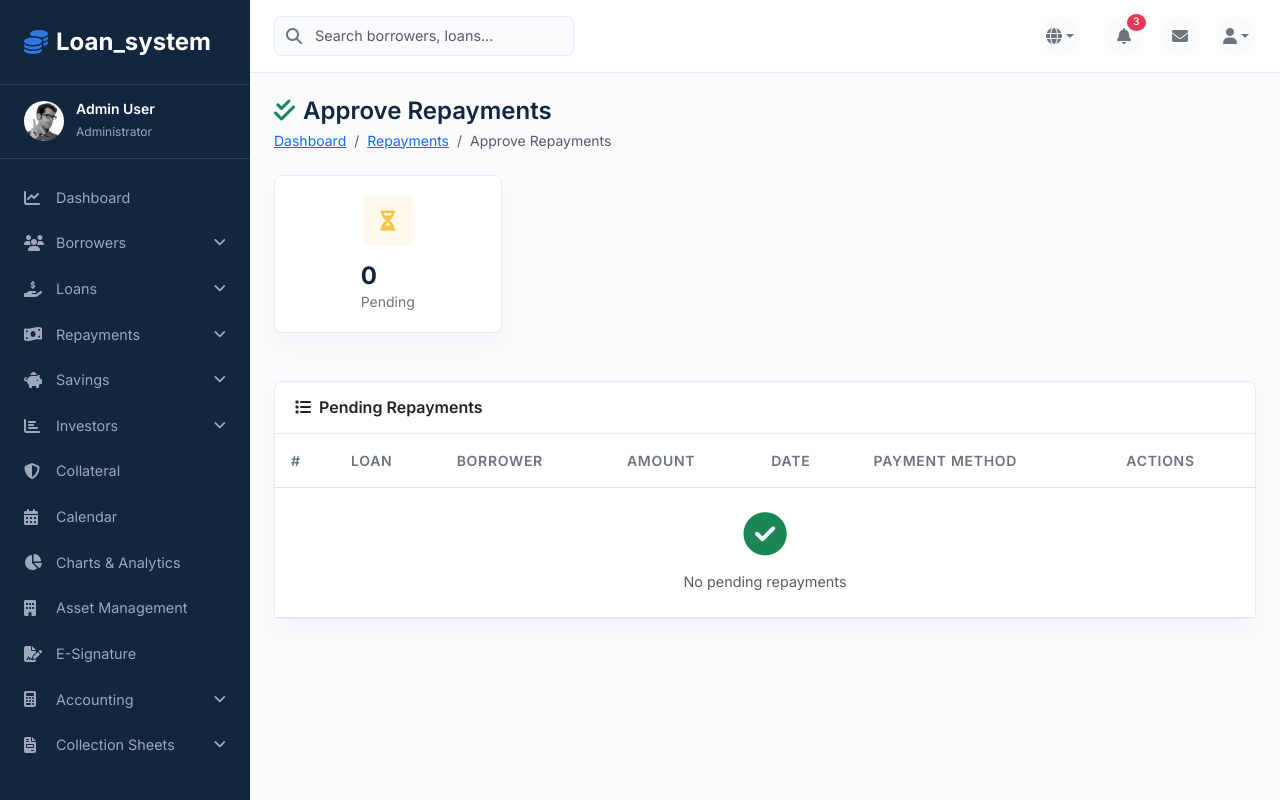
After one commit to fridygreyhat/loan_system, a PHP site: page /repayments/approve_repayments.php in a window 1280 px wide. The commit adds this page. Run offline with PHP 8.4, Linux system fonts and the light colour scheme; data that the repository does not hold is empty; some libraries are stand-ins or nearby versions.

Commit message:
Add new features and translations for repayment management
Adds new functionalities for viewing repayment charts, approving repayments, and importing repayments via CSV. Updates translations and navigation links accordingly.

Replit-Commit-Author: Agent
Replit-Commit-Session-Id: dc3c07b0-0c5b-4210-a188-fa4a2f5b311b
Replit-Commit-Checkpoint-Type: full_checkpoint
Replit-Commit-Event-Id: 55e83bbd-2188-4923-b344-383729dd4f75
Replit-Commit-Screenshot-Url: https://storage.googleapis.com/screenshot-production-us-central1/188b8014-310c-4017-9120-5e23b2b77949/dc3c07b0-0c5b-4210-a188-fa4a2f5b311b/AkdWlL0
Replit-Helium-Checkpoint-Created: true

```diff
--- a/helpers/lang.php
+++ b/helpers/lang.php
@@ -65,6 +65,22 @@ $translations = [
         'repayments' => 'Repayments',
         'view_repayments' => 'View Repayments',
         'bulk_repayments' => 'Bulk Repayments',
+        'add_bulk_repayments' => 'Add Bulk Repayments',
+        'add_repayments_csv' => 'Add Repayments - CSV file',
+        'repayments_charts' => 'Repayments Charts',
+        'approve_repayments' => 'Approve Repayments',
+        'upload_csv' => 'Upload CSV',
+        'select_csv_file' => 'Select CSV File',
+        'csv_format_help' => 'Upload a CSV file with repayment data',
+        'upload_and_process' => 'Upload and Process',
+        'csv_format' => 'CSV Format',
+        'csv_columns_required' => 'Required columns',
+        'download_template' => 'Download Template',
+        'payment_method' => 'Payment Method',
+        'payment_methods' => 'Payment Methods',
+        'collections' => 'Collections',
+        'pending_repayments' => 'Pending Repayments',
+        'no_pending_repayments' => 'No pending repayments',
         'savings' => 'Savings',
         'view_accounts' => 'View Accounts',
         'add_account' => 'Add Account',
@@ -584,6 +600,22 @@ $translations = [
         'repayments' => 'Malipo',
         'view_repayments' => 'Angalia Malipo',
         'bulk_repayments' => 'Malipo ya Wingi',
+        'add_bulk_repayments' => 'Ongeza Malipo ya Wingi',
+        'add_repayments_csv' => 'Ongeza Malipo - Faili ya CSV',
+        'repayments_charts' => 'Chati za Malipo',
+        'approve_repayments' => 'Idhinisha Malipo',
+        'upload_csv' => 'Pakia CSV',
+        'select_csv_file' => 'Chagua Faili ya CSV',
+        'csv_format_help' => 'Pakia faili ya CSV yenye data ya malipo',
+        'upload_and_process' => 'Pakia na Usindike',
+        'csv_format' => 'Muundo wa CSV',
+        'csv_columns_required' => 'Safu wima zinazohitajika',
+        'download_template' => 'Pakua Kiolezo',
+        'payment_method' => 'Njia ya Malipo',
+        'payment_methods' => 'Njia za Malipo',
+        'collections' => 'Makusanyo',
+        'pending_repayments' => 'Malipo Yanayosubiri',
+        'no_pending_repayments' => 'Hakuna malipo yanayosubiri',
         'savings' => 'Akiba',
         'view_accounts' => 'Angalia Akaunti',
         'add_account' => 'Ongeza Akaunti',
--- a/includes/header.php
+++ b/includes/header.php
@@ -75,7 +75,10 @@ require_once ($base_path ?? '') . 'helpers/lang.php';
                         <a href="#"><i class="fas fa-money-bill-wave"></i> <?php echo __('repayments'); ?></a>
                         <ul class="submenu">
                             <li><a href="<?php echo $base_path ?? ''; ?>repayments/view_repayments.php"><?php echo __('view_repayments'); ?></a></li>
-                            <li><a href="<?php echo $base_path ?? ''; ?>repayments/add_bulk_repayments.php"><?php echo __('bulk_repayments'); ?></a></li>
+                            <li><a href="<?php echo $base_path ?? ''; ?>repayments/add_bulk_repayments.php"><?php echo __('add_bulk_repayments'); ?></a></li>
+                            <li><a href="<?php echo $base_path ?? ''; ?>repayments/import_csv.php"><?php echo __('add_repayments_csv'); ?></a></li>
+                            <li><a href="<?php echo $base_path ?? ''; ?>repayments/charts.php"><?php echo __('repayments_charts'); ?></a></li>
+                            <li><a href="<?php echo $base_path ?? ''; ?>repayments/approve_repayments.php"><?php echo __('approve_repayments'); ?></a></li>
                         </ul>
                     </li>
 
--- /dev/null
+++ b/repayments/approve_repayments.php
@@ -0,0 +1,151 @@
+<?php
+$base_path = '../';
+$page_title = 'Approve Repayments';
+$current_page = 'repayments';
+
+require_once $base_path . 'helpers/connect.php';
+require_once $base_path . 'helpers/lang.php';
+
+$message = '';
+$error = '';
+
+if ($_SERVER['REQUEST_METHOD'] === 'POST' && isset($_POST['action'])) {
+    $repayment_id = intval($_POST['repayment_id'] ?? 0);
+    $action = $_POST['action'];
+
+    try {
+        if ($action === 'approve') {
+            $stmt = $con->prepare("UPDATE repayments SET status = 'approved' WHERE id = ?");
+            $stmt->execute([$repayment_id]);
+            $message = 'Repayment approved successfully';
+        } elseif ($action === 'reject') {
+            $stmt = $con->prepare("UPDATE repayments SET status = 'rejected' WHERE id = ?");
+            $stmt->execute([$repayment_id]);
+            $message = 'Repayment rejected';
+        }
+    } catch (PDOException $e) {
+        $error = 'Error updating repayment status';
+    }
+}
+
+$repayments = [];
+try {
+    $stmt = $con->query("
+        SELECT r.*, l.id as loan_id, b.fname, b.lname
+        FROM repayments r
+        LEFT JOIN loans l ON r.loan_id = l.id
+        LEFT JOIN borrower b ON l.borrower_id = b.id
+        WHERE r.status = 'pending' OR r.status IS NULL
+        ORDER BY r.collection_date DESC
+    ");
+    $repayments = $stmt->fetchAll(PDO::FETCH_ASSOC);
+} catch (PDOException $e) {
+}
+
+include $base_path . 'includes/header.php';
+?>
+
+<div class="page-header">
+    <div>
+        <h1><i class="fas fa-check-double text-success me-2"></i><?php echo __('approve_repayments'); ?></h1>
+        <nav aria-label="breadcrumb">
+            <ol class="breadcrumb">
+                <li class="breadcrumb-item"><a href="<?php echo $base_path; ?>home/dashboard.php"><?php echo __('dashboard'); ?></a></li>
+                <li class="breadcrumb-item"><a href="view_repayments.php"><?php echo __('repayments'); ?></a></li>
+                <li class="breadcrumb-item active"><?php echo __('approve_repayments'); ?></li>
+            </ol>
+        </nav>
+    </div>
+</div>
+
+<?php if ($message): ?>
+<div class="alert alert-success alert-dismissible fade show">
+    <i class="fas fa-check-circle me-2"></i><?php echo $message; ?>
+    <button type="button" class="btn-close" data-bs-dismiss="alert"></button>
+</div>
+<?php endif; ?>
+
+<?php if ($error): ?>
+<div class="alert alert-danger alert-dismissible fade show">
+    <i class="fas fa-exclamation-circle me-2"></i><?php echo $error; ?>
+    <button type="button" class="btn-close" data-bs-dismiss="alert"></button>
+</div>
+<?php endif; ?>
+
+<div class="row g-4 mb-4">
+    <div class="col-md-3">
+        <div class="card stat-card">
+            <div class="stat-icon warning">
+                <i class="fas fa-hourglass-half"></i>
+            </div>
+            <div class="stat-info">
+                <h3><?php echo count($repayments); ?></h3>
+                <p><?php echo __('pending'); ?></p>
+            </div>
+        </div>
+    </div>
+</div>
+
+<div class="card">
+    <div class="card-header">
+        <h5><i class="fas fa-list me-2"></i><?php echo __('pending_repayments'); ?></h5>
+    </div>
+    <div class="card-body p-0">
+        <div class="table-responsive">
+            <table class="table table-hover mb-0">
+                <thead>
+                    <tr>
+                        <th>#</th>
+                        <th><?php echo __('loan'); ?></th>
+                        <th><?php echo __('borrower'); ?></th>
+                        <th><?php echo __('amount'); ?></th>
+                        <th><?php echo __('date'); ?></th>
+                        <th><?php echo __('payment_method'); ?></th>
+                        <th><?php echo __('actions'); ?></th>
+                    </tr>
+                </thead>
+                <tbody>
+                    <?php if (empty($repayments)): ?>
+                    <tr>
+                        <td colspan="7" class="text-center py-4 text-muted">
+                            <i class="fas fa-check-circle fa-3x mb-3 d-block text-success"></i>
+                            <?php echo __('no_pending_repayments'); ?>
+                        </td>
+                    </tr>
+                    <?php else: ?>
+                    <?php foreach ($repayments as $r): ?>
+                    <tr>
+                        <td><?php echo $r['id']; ?></td>
+                        <td>#<?php echo $r['loan_id']; ?></td>
+                        <td><?php echo htmlspecialchars(($r['fname'] ?? '') . ' ' . ($r['lname'] ?? '')); ?></td>
+                        <td class="text-success fw-bold">TZS <?php echo number_format($r['amount'] ?? 0, 2); ?></td>
+                        <td><?php echo date('M d, Y', strtotime($r['collection_date'])); ?></td>
+                        <td><?php echo htmlspecialchars($r['payment_method'] ?? 'Cash'); ?></td>
+                        <td>
+                            <div class="btn-group btn-group-sm">
+                                <form method="POST" style="display:inline;">
+                                    <input type="hidden" name="repayment_id" value="<?php echo $r['id']; ?>">
+                                    <input type="hidden" name="action" value="approve">
+                                    <button type="submit" class="btn btn-success" onclick="return confirm('Approve this repayment?')">
+                                        <i class="fas fa-check"></i>
+                                    </button>
+                                </form>
+                                <form method="POST" style="display:inline;">
+                                    <input type="hidden" name="repayment_id" value="<?php echo $r['id']; ?>">
+                                    <input type="hidden" name="action" value="reject">
+                                    <button type="submit" class="btn btn-danger" onclick="return confirm('Reject this repayment?')">
+                                        <i class="fas fa-times"></i>
+                                    </button>
+                                </form>
+                            </div>
+                        </td>
+                    </tr>
+                    <?php endforeach; ?>
+                    <?php endif; ?>
+                </tbody>
+            </table>
+        </div>
+    </div>
+</div>
+
+<?php include $base_path . 'includes/footer.php'; ?>
```
Also changed, not shown: repayments/charts.php (added, +124 -0 lines), repayments/import_csv.php (added, +99 -0 lines), attached_assets/image_1768821342745.png (added), attached_assets/image_1768821443328.png (added).
